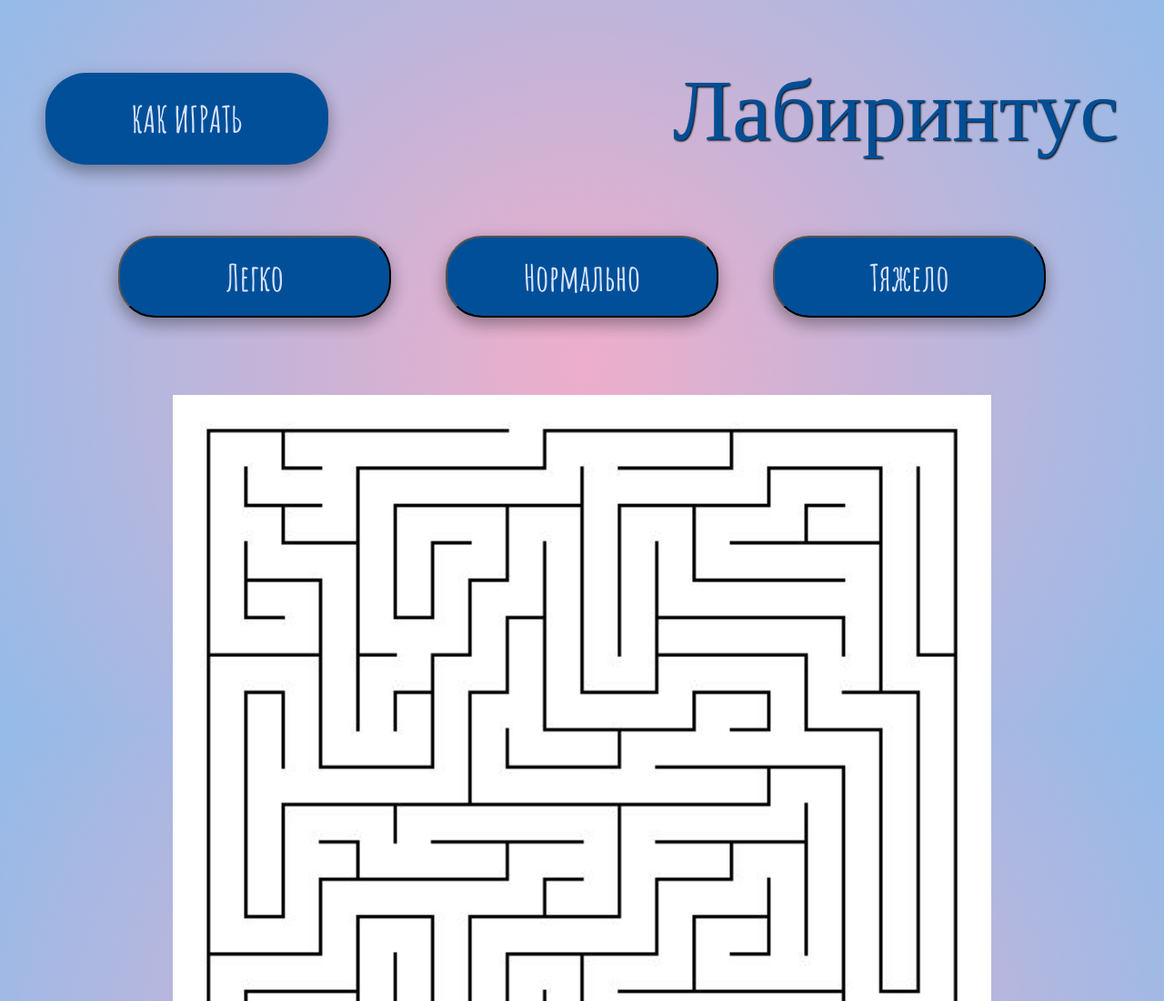
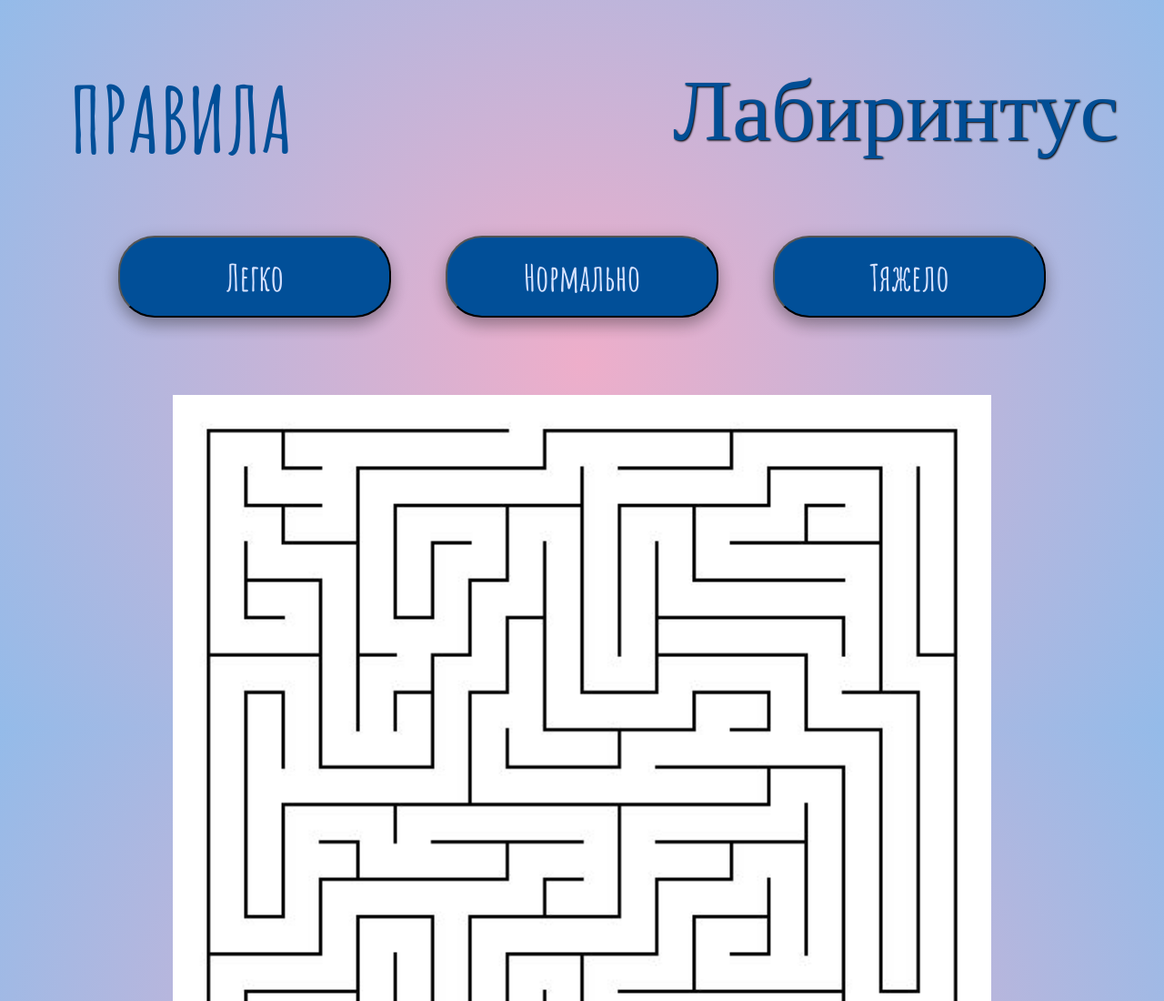
Before and after one commit to muddv/jun-hackathon-team25, a website built with Vite: page interface/index.html in a window 1280 px wide. Shown: the top 1100 px of the page at 91% size. Built offline with nearby package versions, Linux system fonts and the light colour scheme; a web font is replaced by a local one.

Commit message:
add rules fix

```diff
--- a/interface/index.html
+++ b/interface/index.html
@@ -17,7 +17,7 @@
 
     <div class="rules-modal">
       <details>
-          <summary>Как играть</summary>
+          <summary>Правила</summary>
           <div class="cmc">
               <div class="cmt">
                 <h2>Правила игры:</h2>
--- a/interface/styles.css
+++ b/interface/styles.css
@@ -238,10 +238,9 @@ a:focus, a:hover {
   position: relative;
   bottom: -30px;
 
-  width: 311px;
+  width: 500px;
   height: 101px;
   border-radius: 45px;
-  background: #014f98;
   color:#d6e2ff;
 
   box-sizing: border-box;
@@ -253,8 +252,6 @@ a:focus, a:hover {
   line-height: normal;
 
   transition-duration: 0.4s;
-
-  box-shadow: 0 8px 16px 0 rgba(0,0,0,0.2), 0 6px 20px 0 rgba(0,0,0,0.19);
 }
 
 .rules-modal summary {
@@ -262,12 +259,12 @@ a:focus, a:hover {
   margin: 10px;
   text-decoration: none;
   position: relative;
-  font-size: 1em;
-  line-height: 20px;
+  right: 100px;
+  font-size: 2.5em;
   padding: 12px 30px;
 
-  background: #014f98;
-  color:#d6e2ff;
+  /* background: #014f98; */
+  color:#014f98;
 
   font-weight: bold;
   text-transform: uppercase;
```
